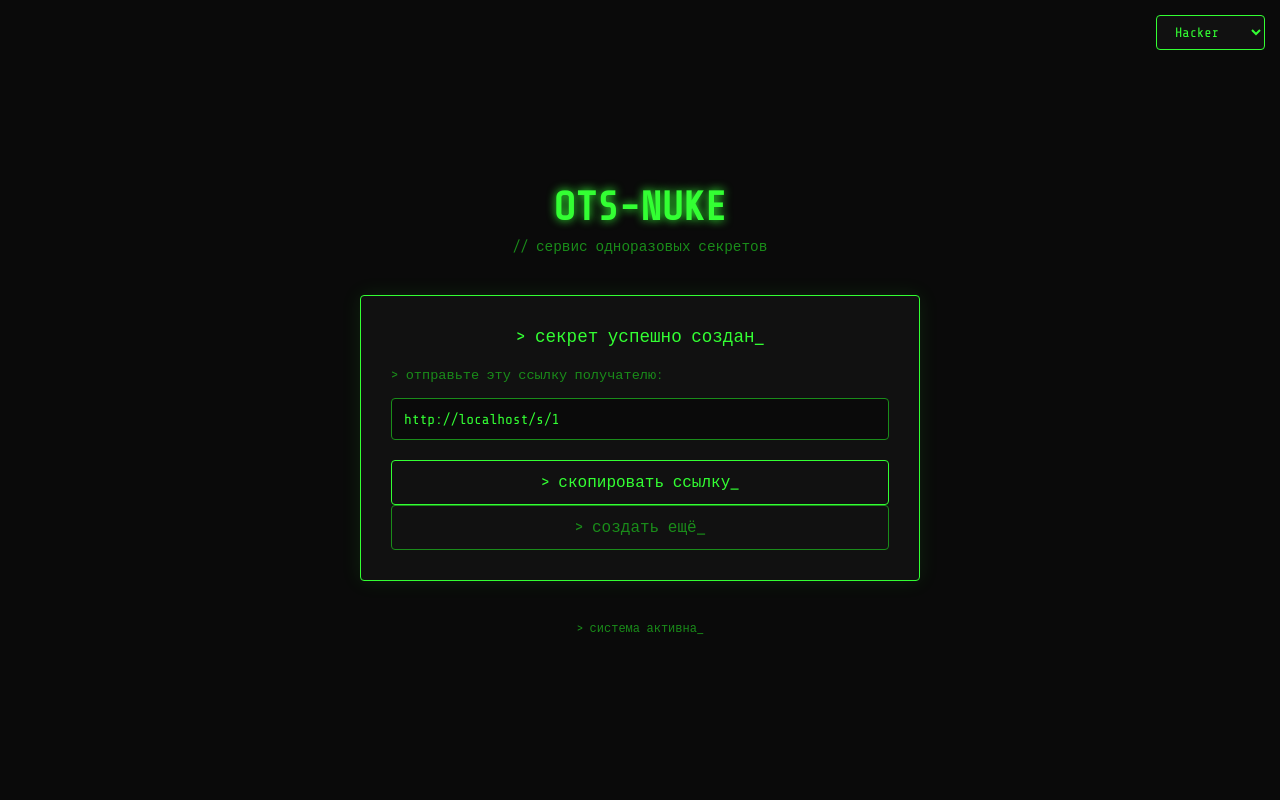
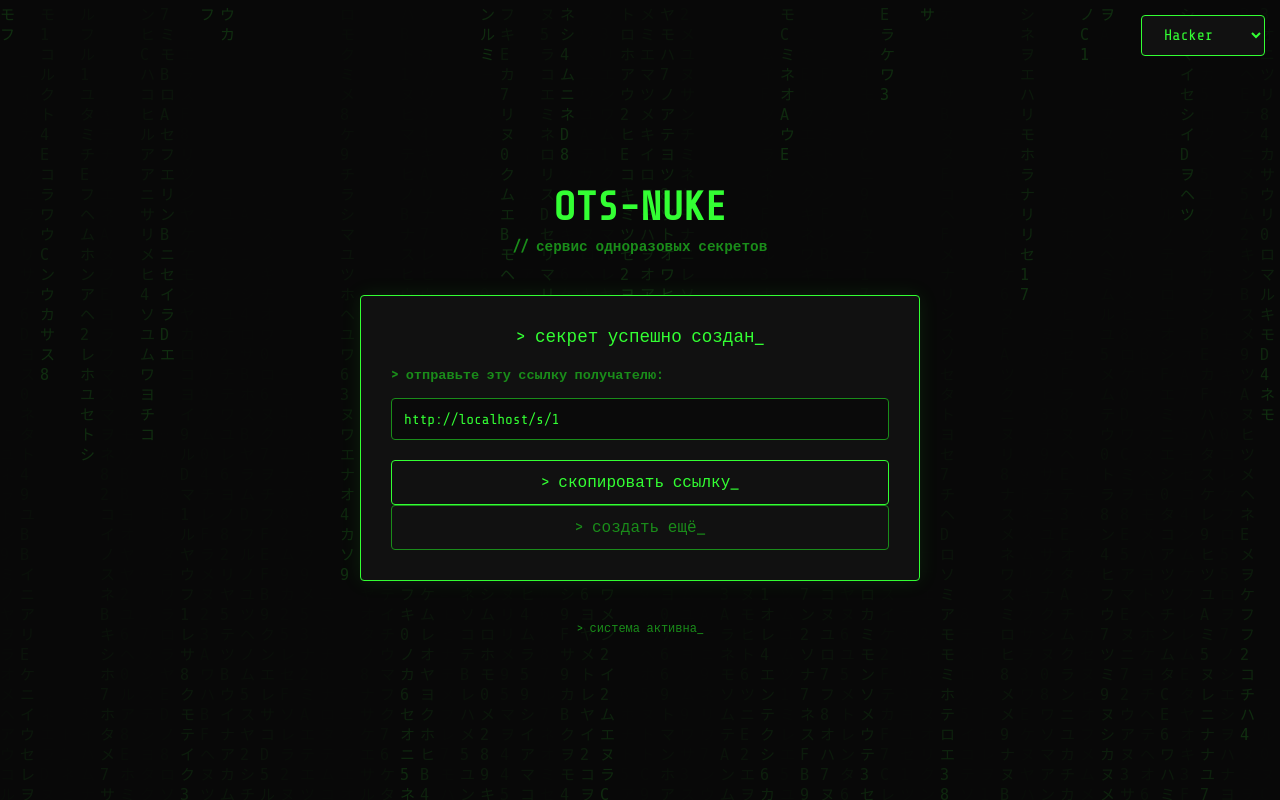
Before and after one commit to AzatSad/ots-nuke, a FastAPI app: page /created/1 in a window 1280 px wide. Run offline with FastAPI, Linux system fonts and the light colour scheme; parts of the project's set-up code (start-up, migrations or seed data) failed here and were passed over; some web fonts are replaced.

Commit message:
fix front

```diff
--- a/ots_nuke/static/css/style.css
+++ b/ots_nuke/static/css/style.css
@@ -8,7 +8,7 @@
     --border-primary: #33ff33;
     --border-secondary: #1a8c1a;
     --glow-color: rgba(51, 255, 51, 0.1);
-    --glow-text: #33ff33;
+    --glow-text: rgba(51; 255, 51, 0.5);
     --glow-hover: rgba(51, 255, 51, 0.4);
     --btn-hover-bg: #33ff33;
     --btn-hover-text: #0a0a0a;
@@ -52,13 +52,15 @@ header {
     font-weight: bold;
     color: var(--text-primary);
     text-decoration: none;
-    text-shadow: 0 0 10px var(--glow-text);
+    text-shadow: 0 0 8px var(--glow-text);
+    -webkit-text-stroke: 0;
 }
 
 .subtitle {
     color: var(--text-secondary);
     margin-top: 8px;
     font-size: 0.9rem;
+    font-weight: bold;
 }
 
 main {
@@ -78,6 +80,7 @@ main {
     margin-bottom: 8px;
     color: var(--text-secondary);
     font-size: 0.85rem;
+    font-weight: bold;
 }
 
 textarea {
@@ -198,15 +201,26 @@ footer {
     color: var(--text-primary);
     border: 1px solid var(--border-primary);
     border-radius: 4px;
-    padding: 8px 14px;
+    padding: 10px 18px;
     font-family: var(--font-family);
-    font-size: 0.85rem;
+    font-size: 0.95rem;
     cursor: pointer;
     outline: none;
 }
 
 .theme-selector select:hover {
     box-shadow: 0 0 10px var(--glow-color);
+}
+
+#matrix-canvas {
+    position: fixed;
+    top: 0;
+    left: 0;
+    width: 100%;
+    height: 100%;
+    z-index: 0;
+    pointer-events: none;
+    opacity: 0.15;
 }
 
 .bg-animation {
--- a/ots_nuke/templates/base.html
+++ b/ots_nuke/templates/base.html
@@ -23,6 +23,7 @@
 </head>
 <body>
     <div class="bg-animation"></div>
+    <canvas id="matrix-canvas"></canvas>
 
     <div class="theme-selector">
         <select id="theme-select" onchange="setTheme(this.value)">
@@ -231,11 +232,49 @@
             }, stepTime);
         }
 
+        function initMatrix() {
+            var canvas = document.getElementById('matrix-canvas');
+            if (!canvas) return;
+            var ctx = canvas.getContext('2d');
+            canvas.width = window.innerWidth;
+            canvas.height = window.innerHeight;
+            var columns = Math.floor(canvas.width / 20);
+            var drops = [];
+            var chars = 'アイウエオカキクケコサシスセソタチツテトナニヌネノハヒフヘホマミムメモヤユヨラリルレロワヲン0123456789ABCDEF';
+            for (var i = 0; i < columns; i++) {
+                drops[i] = Math.floor(Math.random() * -canvas.height / 20);
+            }
+            function draw() {
+                ctx.fillStyle = 'rgba(10, 10, 10, 0.08)';
+                ctx.fillRect(0, 0, canvas.width, canvas.height);
+                var theme = localStorage.getItem('ots-theme') || 'hacker';
+                if (theme !== 'hacker') {
+                    ctx.clearRect(0, 0, canvas.width, canvas.height);
+                    return;
+                }
+                ctx.fillStyle = '#33ff33';
+                ctx.font = '15px monospace';
+                for (var i = 0; i < drops.length; i++) {
+                    var text = chars[Math.floor(Math.random() * chars.length)];
+                    ctx.fillText(text, i * 20, drops[i] * 20);
+                    if (drops[i] * 20 > canvas.height && Math.random() > 0.98) {
+                        drops[i] = 0;
+                    }
+                    drops[i]++;
+                }
+            }
+            setInterval(draw, 80);
+            window.addEventListener('resize', function() {
+                canvas.width = window.innerWidth;
+                canvas.height = window.innerHeight;
+            });
+        }
         document.addEventListener('DOMContentLoaded', function() {
             var urlTheme = new URLSearchParams(window.location.search).get('theme');
             var saved = urlTheme || localStorage.getItem('ots-theme') ||  'hacker';
             setTheme(saved);
 
+            initMatrix();
             var logo = document.getElementById('logo');
             if (logo) {
                 scrambleText(logo, 'OTS-NUKE', 800);
--- a/ots_nuke/templates/created.html
+++ b/ots_nuke/templates/created.html
@@ -16,7 +16,7 @@
 
 <script>
     document.addEventListener('DOMContentLoaded', function() {
-        var theme = localStorage.getItem('ots-theme')  'hacker';
+        var theme = localStorage.getItem('ots-theme') || 'hacker';
         var input = document.getElementById('secret-url');
         if (input && theme !== 'hacker') {
             input.value = input.value + '?theme=' + theme;
@@ -28,7 +28,7 @@
         input.select();
         document.execCommand('copy');
         var btn = document.querySelector('[data-text="btnCopy"]');
-        var theme = localStorage.getItem('ots-theme')  'hacker';
+        var theme = localStorage.getItem('ots-theme') || 'hacker';
         btn.textContent = themeTexts[theme].btnCopied;
         setTimeout(function() {
             btn.textContent = themeTexts[theme].btnCopy;
```
Also changed, not shown: ots_nuke/static/css/themes.css (+14 -13 lines).
